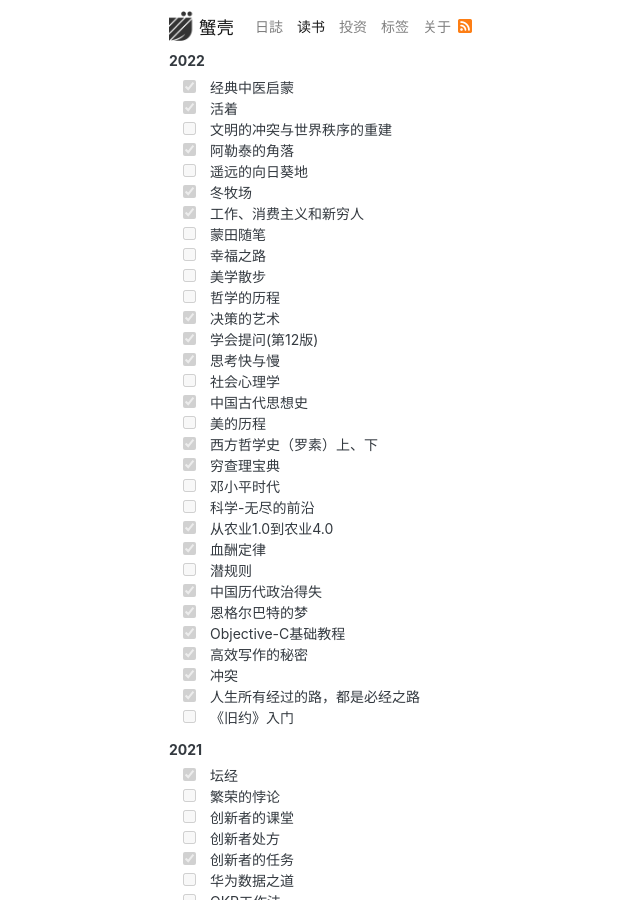
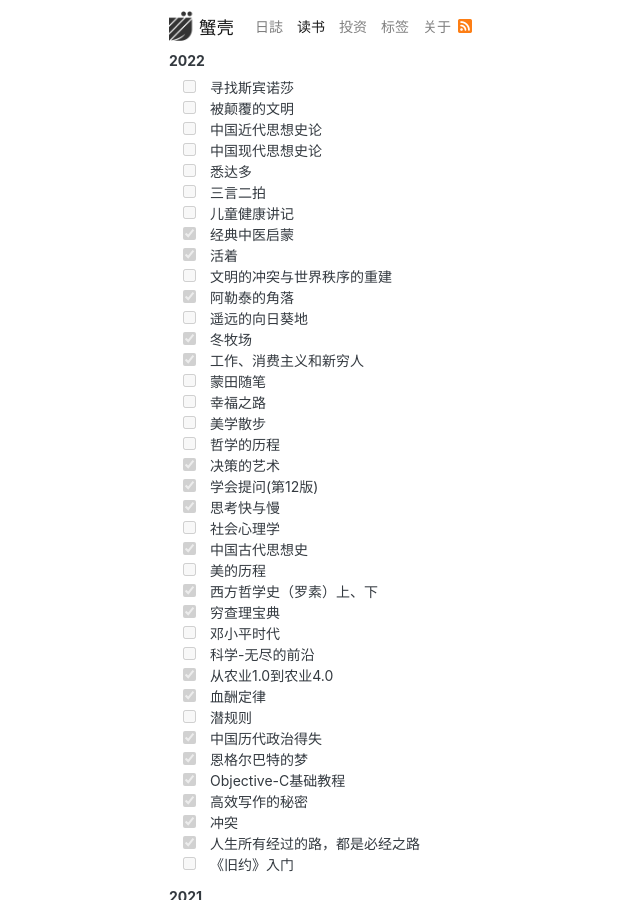
Before and after one commit to shellc/shellc.github.io, a Jekyll site: the page built from books.md, in a window 1280 px wide and 900 px high. Shown: the whole window, without its empty margins (136-776 px from the left). Built offline with Jekyll 4.4.1, drawn with Linux system fonts in a browser that asks for light colours; some web fonts are replaced.

Commit message:
update books

```diff
--- a/books.md
+++ b/books.md
@@ -4,6 +4,13 @@ title: 读书
 ---
 
 #### 2022
+- [ ] 寻找斯宾诺莎
+- [ ] 被颠覆的文明
+- [ ] 中国近代思想史论
+- [ ] 中国现代思想史论
+- [ ] 悉达多
+- [ ] 三言二拍
+- [ ] 儿童健康讲记
 - [x] 经典中医启蒙
 - [x] 活着
 - [ ] 文明的冲突与世界秩序的重建
```
